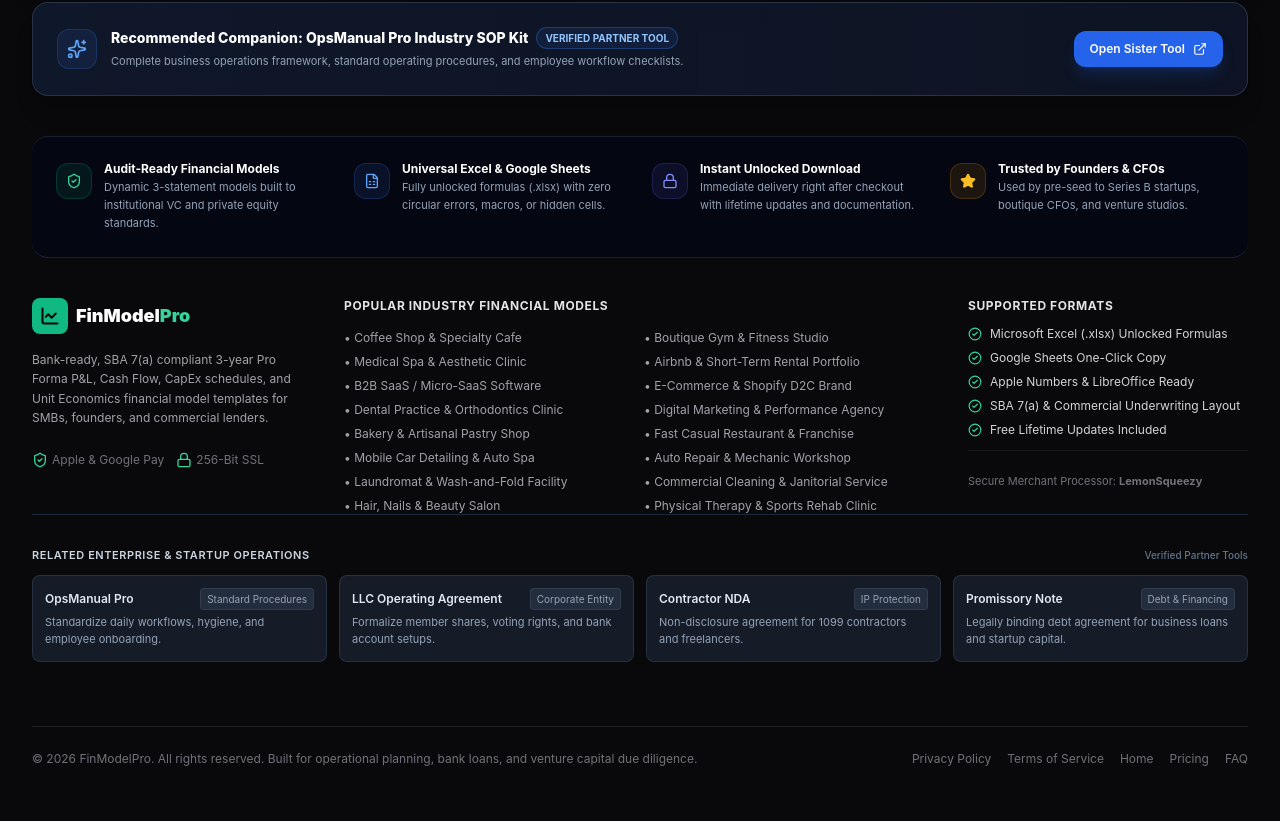
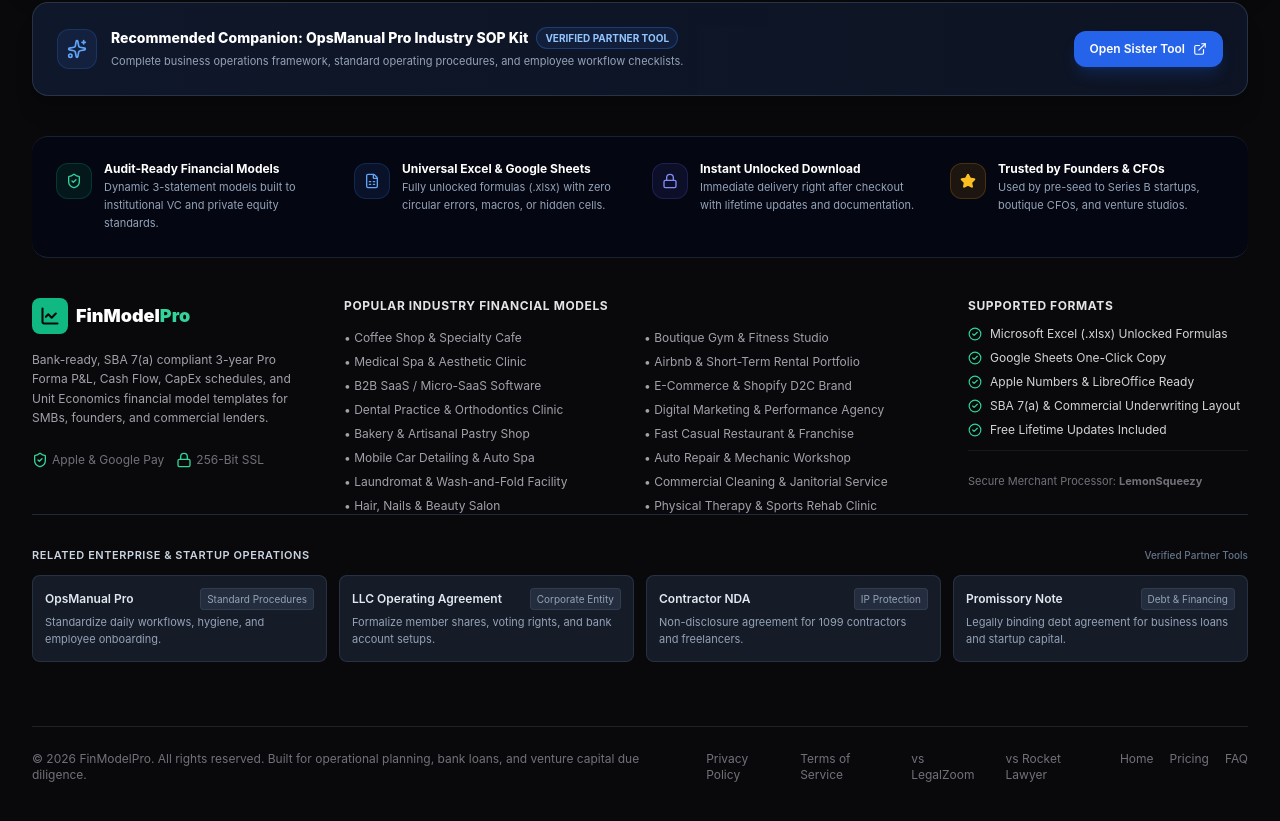
Before and after one commit to azizdogru/finmodel-pro, a Next.js app: page / in a window 1280 px wide. Shown: the part 8230-9051 px from the top of the page. Built offline with nearby package versions, Linux system fonts and the light colour scheme; no server answers.

Commit message:
fix(seo): connect competitor comparison pages in footer to eliminate orphan pages

```diff
--- a/src/components/Footer.tsx
+++ b/src/components/Footer.tsx
@@ -111,6 +111,8 @@ export default function Footer() {
           <div className="flex gap-4">
             <Link href="/privacy" className="hover:text-slate-300 transition">Privacy Policy</Link>
             <Link href="/terms" className="hover:text-slate-300 transition">Terms of Service</Link>
+            <Link href="/vs/legalzoom" className="hover:text-slate-300 transition">vs LegalZoom</Link>
+            <Link href="/vs/rocket-lawyer" className="hover:text-slate-300 transition">vs Rocket Lawyer</Link>
             <Link href="/" className="hover:text-zinc-300">Home</Link>
             <Link href="/#pricing" className="hover:text-zinc-300">Pricing</Link>
             <Link href="/#faq" className="hover:text-zinc-300">FAQ</Link>
```
